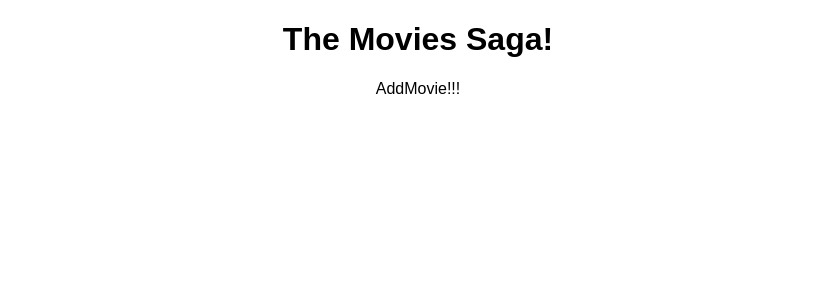
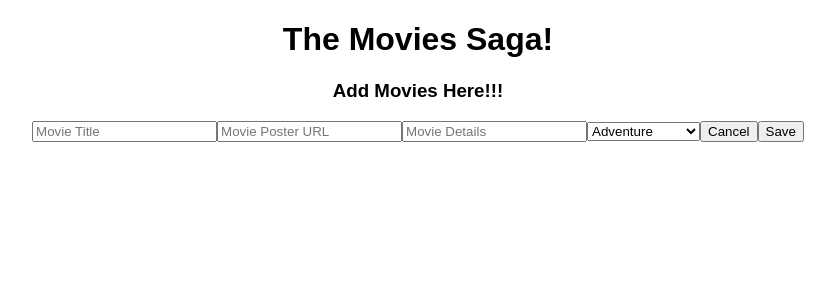
Before and after one commit to Crklemz/weekend-movie-sagas, a React (Create React App) app: page /#/addmovie in a window 1280 px wide. Shown: the top 300 px of the page, without its empty margins (222-1057 px from the left). Built offline with nearby package versions, Linux system fonts and the light colour scheme.

Commit message:
input movie form created. upon click of cancel, user is brought back to home. upon submit, movie and all details are sent to DB and user is brought back to home where the new movie added is now on the list

```diff
--- a/src/components/AddMovie/AddMovie.jsx
+++ b/src/components/AddMovie/AddMovie.jsx
@@ -1,13 +1,86 @@
-import React from 'react'
+import React, { useEffect, useState } from 'react';
+import { useDispatch, useSelector } from 'react-redux';
+import {useHistory} from 'react-router-dom';
 
 
 function AddMovie() {
 
+    const [newMovieGenre, setNewMovieGenre] = useState('');
+    let [newMovie, setNewMovie] = useState({title: '', poster: '', description: ''});
+
+    const dispatch = useDispatch();
+    const history = useHistory('');
+    const movies = useSelector(store => store.movies);
+
+    const goHome = () => {
+        history.push('/')
+    }
+
+    const handleTitleChange = (event) => {
+        setNewMovie({...newMovie, title: event.target.value})
+    }
+    const handlePosterChange = (event) => {
+        setNewMovie({...newMovie, poster: event.target.value})
+    }
+    const handleDetailsChange = (event) => {
+        setNewMovie({...newMovie, description: event.target.value})
+    }
+
+    const addMovie = () => {
+        dispatch({type: 'POST_MOVIE', payload: newMovie})
+        dispatch({type: 'POST_GENRE', payload: newMovieGenre.id})
+        history.push('/')
+    }
+
     return(
     <>
-        <p>AddMovie!!!</p>
+        <h3>Add Movies Here!!!</h3>
+        <form onSubmit={addMovie}>
+                <input type="text" value={newMovie.title} onChange={handleTitleChange} placeholder="Movie Title" />
+                <input type="url" value={newMovie.poster} onChange={handlePosterChange} placeholder="Movie Poster URL" />
+                <input type="textarea" value={newMovie.description} onChange={handleDetailsChange} placeholder="Movie Details"/>
+            <select name="Category" onChange={(event) => setNewMovieGenre(event.target.value)}>
+                <option id="1" value="Adventure">Adventure</option>
+                <option id="2" value="Animated">Animated</option>
+                <option id="3" value="Biographical">Biographical</option>
+                <option id="4" value="Comedy">Comedy</option>
+                <option id="5" value="Disaster">Disaster</option>
+                <option id="6" value="Drama">Drama</option>
+                <option id="7" value="Epic">Epic</option>
+                <option id="8" value="Fantasy">Fantasy</option>
+                <option id="9" value="Musical">Musical</option>
+                <option id="10" value="Romantic">Romantic</option>
+                <option id="11" value="Science Fiction">Science Fiction</option>
+                <option id="12" value="Space-Opera">Space-Opera</option>
+                <option id="13" value="Superhero">Superhero</option>
+            </select>
+
+            <button onClick={goHome}>Cancel</button>
+            <button type="submit">Save</button>
+        </form>
     </>
     )
 }
 
 export default AddMovie;
+
+
+// This page should show:
+
+// [] an input field (for the movie title)
+// [] an input field (for the movie poster image URL))
+// [] a textarea (for the movie description)
+// [] a dropdown (for the genres)
+
+// The Add Movie page should have the buttons:
+
+// [] `Cancel` button, which should bring the user to the Home/List Page
+// [] `Save` button, which should save these inputs in the database and bring the user to the
+// Home/List Page (which now has the new movie)
+
+// **Base functionality does not require being able to select more than one genre for a new movie**
+
+// > Hint: Look at the /api/movie POST route -- it's been made already but is performing 2 queries: one to store
+//  the movie information and another to store the genre in the junction table.
+
+// > Hint: You'll want to use the genres that are in the db for your dropdown
--- a/src/index.js
+++ b/src/index.js
@@ -16,6 +16,8 @@ function* rootSaga() {
     yield takeEvery('FETCH_MOVIES', fetchAllMovies);
     yield takeEvery('FETCH_MOVIE', fetchMovie);
     yield takeEvery('FETCH_GENRE', fetchGenre);
+    yield takeEvery('POST_MOVIE', postMovie);
+    yield takeEvery('POST_GENRE', postGenre);
 }
 
 function* fetchAllMovies() {
@@ -30,7 +32,6 @@ function* fetchAllMovies() {
     }
 
 }
-
 
 
 function* fetchMovie(action) {
@@ -58,6 +59,25 @@ function* fetchGenre(action) {
         console.log('get specific movie genre - error');
     }
 }
+
+function* postMovie(action) {
+    try{
+      yield axios.post(`/api/movie`, action.payload)
+      yield put({type: 'FETCH_MOVIES' })
+    } catch (error) {
+      console.log('error in postMovie', error);
+    }
+  }
+
+  function* postGenre(action) {
+    try{
+      yield axios.post(`/api/genre`, action.payload)
+      yield put({type: 'FETCH_GENRE' })
+    } catch (error) {
+      console.log('error in postGenre', error);
+    }
+  }
+
 
 
 // Create sagaMiddleware
```
Also changed, not shown: 1 other file (tests, documents, lock files or other folders).
